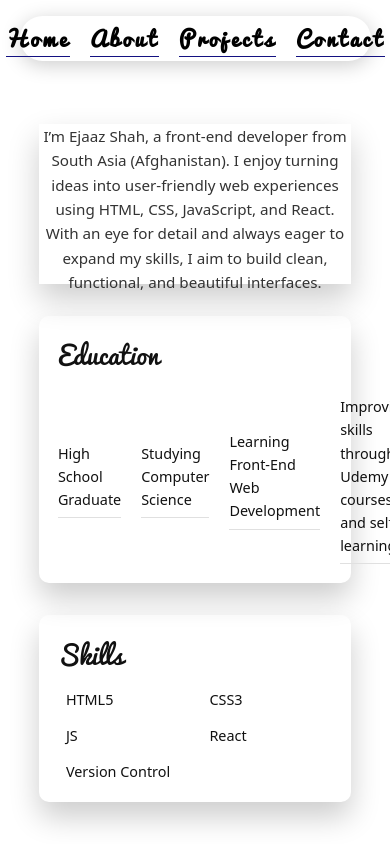
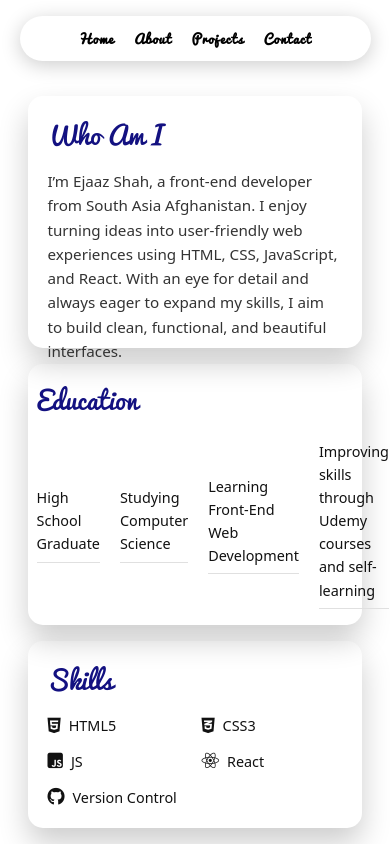
Before and after one commit to ejaazshah/Portfolio, a React (Vite) app: page /about in a window 390 px wide. Built offline with nearby package versions, Linux system fonts and the light colour scheme.

Commit message:
making the about page responsive

```diff
--- a/index.html
+++ b/index.html
@@ -2,6 +2,10 @@
 <html lang="en">
   <head>
     <meta charset="UTF-8" />
+
+    <link rel="icon" href="../img/logo/EjaazShahlogo/vector/default-monochrome.svg" type="image/x-icon"/>
+
+     <link rel="stylesheet" href="https://cdnjs.cloudflare.com/ajax/libs/font-awesome/6.5.1/css/all.min.css">
     <link rel="icon" type="image/svg+xml" href="" />
     <meta name="viewport" content="width=device-width, initial-scale=1.0" />
     <title>My Portfolio</title>
--- a/src/components/Aboutpage.jsx
+++ b/src/components/Aboutpage.jsx
@@ -6,12 +6,12 @@ function Aboutpage(){
       <Nav />
 
 
-      <main>
+      <main className='about-main-container'>
         <div className="about-whoIAm">
           <div className="about-text-div">
             <h1 className="main-div-font-style">Who Am I</h1>
             <h3 className='hero-h3'>
-              I’m Ejaaz Shah, a front-end developer from South Asia (Afghanistan).
+              I’m Ejaaz Shah, a front-end developer from South Asia Afghanistan.
               I enjoy turning ideas into user-friendly web experiences using
               HTML, CSS, JavaScript, and React. With an eye for detail and always
               eager to expand my skills, I aim to build clean, functional, and
@@ -35,6 +35,7 @@ function Aboutpage(){
               </ul>
             </div>
           </div>
+        </div>
 
           <div className="my-skills">
             <div className="skils-div">
@@ -60,7 +61,6 @@ function Aboutpage(){
               </div>
             </div>
           </div>
-        </div>
       </main>
     </>
 
--- a/src/components/aboutpage.css
+++ b/src/components/aboutpage.css
@@ -1,3 +1,5 @@
+@import url('https://fonts.googleapis.com/css2?family=Poppins:ital,wght@0,100;0,200;0,300;0,400;0,500;0,600;0,700;0,800;0,900;1,100;1,200;1,300;1,400;1,500;1,600;1,700;1,800;1,900&display=swap');
+
 /* RESET */
 * {
   margin: 0;
@@ -13,43 +15,62 @@ body {
   color: #111;
 }
 
-/* MAIN */
-main {
-  padding: 1.2rem;
-}
+/*
+.about-main-container{
+   max-width: 1200px;
+  margin: 0 auto;
+  padding: 1rem;
+} */
 
 /* ---------- WHO AM I ---------- */
 .about-whoIAm {
-  margin-bottom: 2rem;
+  box-shadow: 0 15px 30px rgba(0, 0, 0, 0.2);
+  /* max-width: 1080px; */
+  /* margin-bottom: 2rem; */
+  border-radius: 15px;
+  /* width: 100%; */
+  /* padding: 1rem; */
+
 }
 
 .about-text-div {
-  text-align: center;
+  padding: 1.2rem;
+  /* text-align: center; */
+  margin-top: 6rem;
 }
 
 .main-div-font-style {
   font-size: 1.6rem;
   margin-bottom: 0.8rem;
+  color: rgb(19, 17, 129);
 }
 
 .about-text-div h3 {
   font-size: 0.95rem;
   font-weight: 400;
+  /* width: 100%; */
   color: #333;
 }
 
 /* ---------- EDUCATION & SKILLS ---------- */
 .more-about-me {
+  box-shadow: 0 15px 30px rgba(0, 0, 0, 0.2);
   display: flex;
   flex-direction: column;
   gap: 2rem;
+  border-radius: 15px;
+
 }
 
 /* EDUCATION */
 .education-div {
-  box-shadow: 0 15px 30px rgba(0, 0, 0, 0.2);
+  /* box-shadow: 0 15px 30px rgba(0, 0, 0, 0.2); */
+  /* padding: 1.2rem; */
+  width: 100%;
+  border-radius: 10px;
+}
+.education-text-dev{
   padding: 1.2rem;
-  border-radius: 10px;
 }
 
 .education-ul {
@@ -62,13 +83,17 @@ main {
   padding: 0.4rem 0;
   border-bottom: 1px solid #e0e0e0;
 }
+.skills-ul li:hover{
+  transform: translate(0);
+}
 
 /* SKILLS */
 .my-skills {
   /* background: #f7f7f7; */
   padding: 1.2rem;
   box-shadow: 0 15px 30px rgba(0, 0, 0, 0.2);
-  border-radius: 10px;
+  border-radius: 15px;
+  margin-top: 3rem;
 }
 
 .skills-ul {
@@ -90,8 +115,34 @@ main {
   font-size: 1.1rem;
 }
 .hero-h3{
-  box-shadow: 0 15px 30px rgba(0, 0, 0, 0.2);
-  margin-top: 4rem;
+  /* margin-top: 4rem; */
   height: 10rem;
 
 }
+
+  .about-whoIAm,
+  .more-about-me,
+  .education-div,
+  .my-skills {
+    width: 95%;
+    margin: 1rem auto;
+  }
+
+
+
+@media(max-width: 312px ){
+  .about-text-div{
+    /* width: 100vw; */
+    width: auto;
+  }
+  .main-div-font-style{
+    font-size: 1rem;
+    text-align: left;
+    /* padding: 0.5rem; */
+  }
+  .about-text-div h3{
+    font-size: 0.6rem;
+    width: 100vw;
+  }
+
+}
--- a/src/components/nav.css
+++ b/src/components/nav.css
@@ -87,7 +87,7 @@ li:hover {
   .logo{
     display: none;
   }
-  ul > a{
+  ul li > a{
     font-size: 1rem;
     letter-spacing: 1px;
     font-weight: 700;
@@ -100,8 +100,9 @@ li:hover {
   ul{
     gap: 20px;
   }
-  ul > a{
-    font-size: 0.8;
+  ul >  li a{
+    font-size: 0.8rem;
+    /* letter-spacing: 0px; */
   }
 }
 /*
@@ -125,14 +126,14 @@ li:hover {
     gap:30px;
 
    }
-   .nav ul a {
+   ul > li a {
     font-weight: 900;
     font-size: 1rem;
    }
 }
 
 @media(min-width:1024px){
-  .nav ul a {
+  ul  > li  a {
     font-weight: 900;
     font-size: 1.3rem;
    }
```
